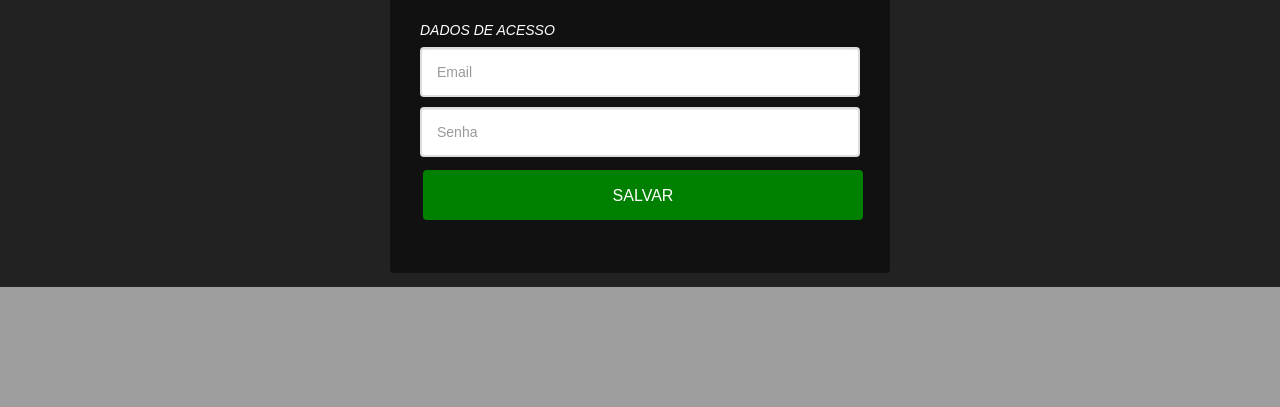
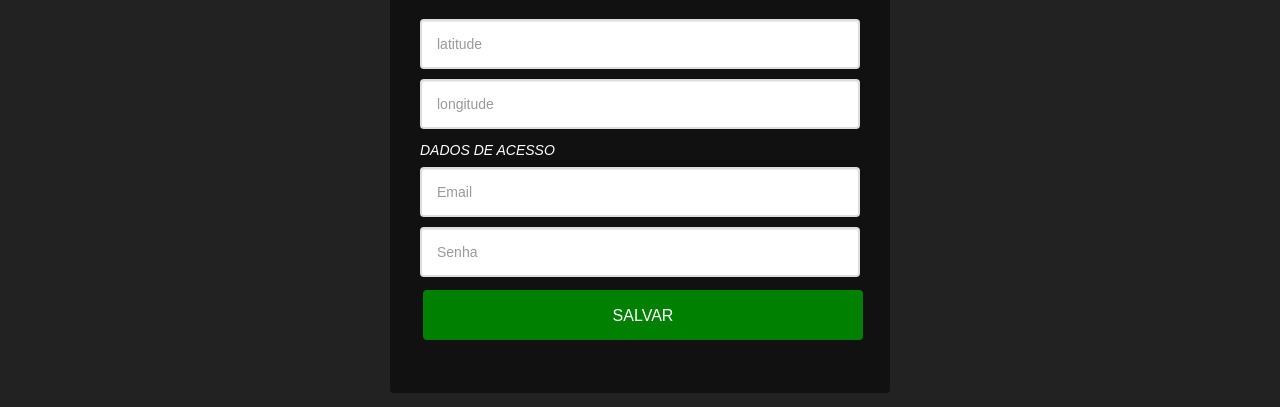
Before and after one commit to rudanlucena/bdnc, a PHP site: page /cadastro_usuario.php in a window 1280 px wide. Shown: the part 831-1238 px from the top of the page. Before the commit the page ends 1118 px from the top, so only its background shows below. Run offline with PHP 8.4, Linux system fonts and the light colour scheme; some libraries are stand-ins or nearby versions; some web fonts are replaced.

Commit message:
correção geolocation (cadastro_usuario)

```diff
--- a/cadastro_usuario.php
+++ b/cadastro_usuario.php
@@ -81,11 +81,11 @@
                           <div id="map"></div>
 
                           <div class="form-group log-status ">
-                             <input type="text" placeholder="latitude" class="form-control invisivel" name="lat" id="lat" required>
+                             <input type="text" placeholder="latitude" class="form-control" name="lat" id="lat" required>
                           </div>
 
                           <div class="form-group log-status ">
-                             <input type="text" placeholder="longitude" class="form-control invisivel" name="lng" id="lng" required>
+                             <input type="text" placeholder="longitude" class="form-control" name="lng" id="lng" required>
                           </div>
 
               		 	  	  <label>DADOS DE ACESSO</label>
@@ -117,7 +117,6 @@
               center: {lat: -6.889797, lng: -38.561197}
             });
 
-            var infoWindow = new google.maps.InfoWindow({map: map});
 
             // Try HTML5 geolocation.
             if (navigator.geolocation) {
@@ -126,13 +125,10 @@
                   lat: position.coords.latitude,
                   lng: position.coords.longitude,
                 };
+                document.getElementById('lat').value = pos.lat;
+                document.getElementById('lng').value = pos.lng;
+                placeMarkerAndPanTo(pos, map);
 
-                infoWindow.setPosition(pos);
-                infoWindow.setContent('Location found.');
-                map.setCenter(pos);
-
-                document.getElementById('lat').value = position.coords.latitude;
-                document.getElementById('lng').value =  position.coords.longitude;
 
               }, function() {
                 handleLocationError(true, infoWindow, map.getCenter());
@@ -143,11 +139,12 @@
             }
 
             google.maps.event.addListener(map,'click',function(event) {
-                 document.getElementById('lat').value = event.latLng.lat()
-                 document.getElementById('lng').value =  event.latLng.lng()
+
              });
 
             map.addListener('click', function(e) {
+              document.getElementById('lat').value = e.latLng.lat();
+              document.getElementById('lng').value =  e.latLng.lng();
               placeMarkerAndPanTo(e.latLng, map);
             });
 
--- a/resultado.php
+++ b/resultado.php
@@ -251,7 +251,6 @@
               map: map,
               icon: 'images/nao.png'
             });
-            $("#latLng").val(latLng);
             map.panTo(latLng);
           }
 
@@ -261,7 +260,6 @@
               map: map,
               icon: 'images/sim.png'
             });
-            $("#latLng").val(latLng);
             map.panTo(latLng);
           }
 
@@ -271,7 +269,6 @@
               map: map,
               icon: 'images/naoSei.png'
             });
-            $("#latLng").val(latLng);
             map.panTo(latLng);
           }
 
```
